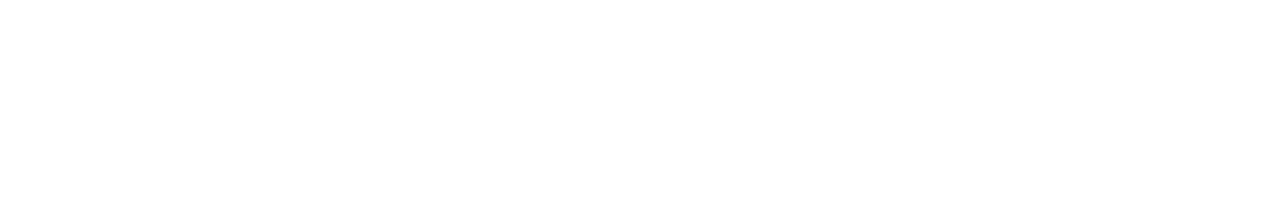
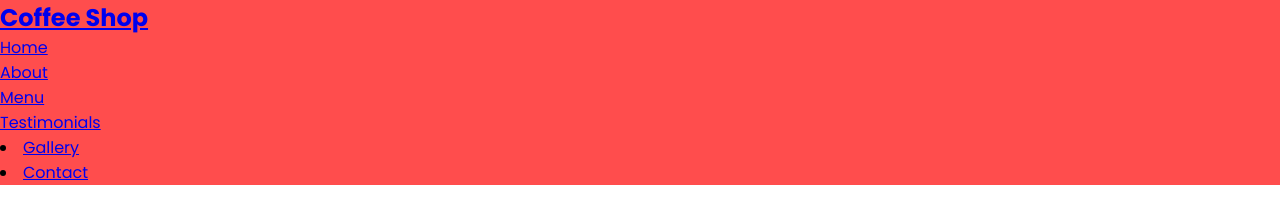
Before and after one commit to Rayomego12/coffee-shop, a plain HTML site: page index.html in a window 1280 px wide. Drawn offline with Linux system fonts and the light colour scheme; a web font is replaced by a local one.

Commit message:
added font and styling the nav bar

```diff
--- a/index.html
+++ b/index.html
@@ -7,7 +7,32 @@
     <link rel="stylesheet" href="style.css">
 </head>
 <body>
-
+<header>
+    <nav class="navbar">
+        <a href="#" class="nav-logo">
+            <h2 class="logo-text">Coffee Shop</h2>
+        </a>
+        <ul class="nav-menu">
+            <li class="nav-item">
+                <a href="#" class="nav-link">Home</a>
+            </li>
+            <li class="nav-item">
+                <a href="#" class="nav-link">About</a>
+            </li>
+            <li class="nav-item">
+                <a href="#" class="nav-link">Menu</a>
+            </li>
+            <li class="nav-item">
+                <a href="#" class="nav-link">Testimonials</a>
+        </ul>
+            <li class="nav-item">
+                <a href="#" class="nav-link">Gallery</a>
+        </ul>
+             <li class="nav-item">
+                <a href="#" class="nav-link">Contact</a>
+        </ul>
+    </nav>
+</header>
 
     <script src="app.js"></script>
 </body>
--- a/style.css
+++ b/style.css
@@ -0,0 +1,44 @@
+/* Importing Google Fonts */
+@import url('https://fonts.googleapis.com/css2?family=Miniver&family=Poppins:wght@400;500;600;700&family=Roboto:ital,wght@0,100..900;1,100..900&display=swap');
+
+*{
+    margin: 0;
+    padding: 0;
+    box-sizing: border-box;
+    font-family: "Poppins", sans-serif;
+}
+:root{
+    /* Define color variables */
+    --white-color: #fff;
+    --dark-color: #252525;
+    --primary-color: #ff4d4d;
+    --secondary-color: #ff9999;
+    --light-pink-color: #ffe6e6;
+    --medium-gray-color: #cccccc;
+
+    /*font size*/
+    --font-size-s: 0.9rem;
+    --font-size-n: 1rem;
+    --font-size-m: 1.12rem;
+    --font-size-l: 1.5rem;
+    --font-size-xl: 2rem;
+    --font-size-xxl: 2.3rem;
+
+    /*font weight*/
+    --font-weight-light: 300;
+    --font-weight-normal: 400;
+    --font-weight-medium: 500;
+    --font-weight-semibold: 600;
+    --font-weight-bold: 700;
+
+    /*border radius*/
+    --border-radius-s: 8px;
+    --border-radius-m: 30px;
+    --border-radius-circle: 50%;
+
+    /*site max width*/
+    --site-max-width: 1200px;
+}
+header{
+    background:var(--primary-color);
+}
```
